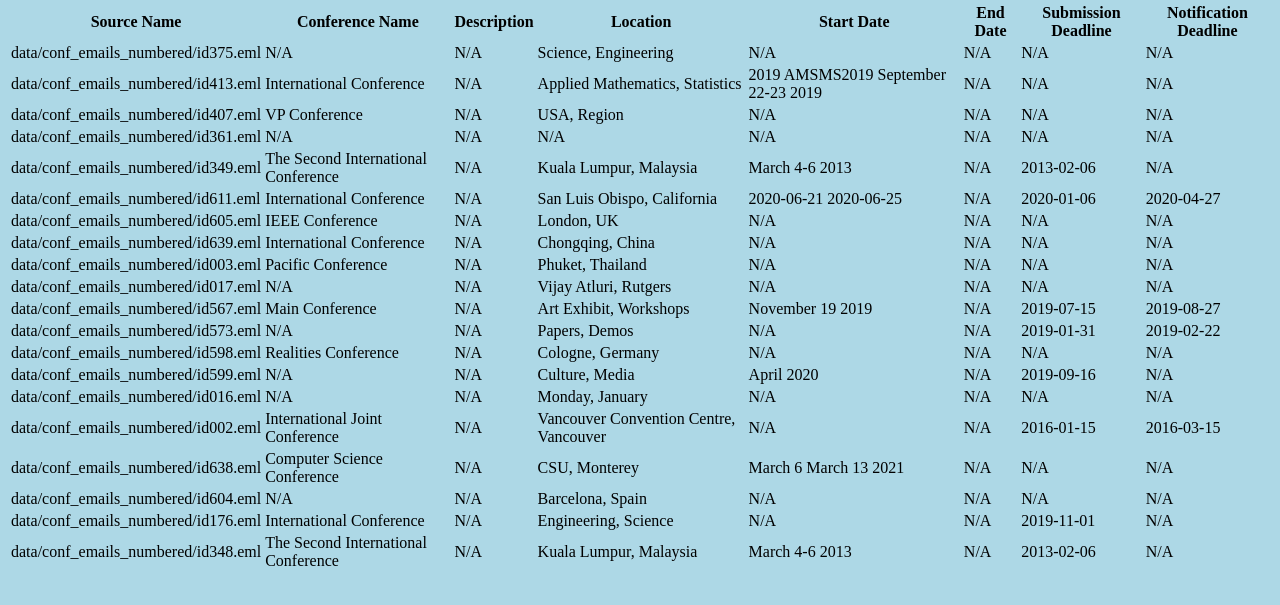
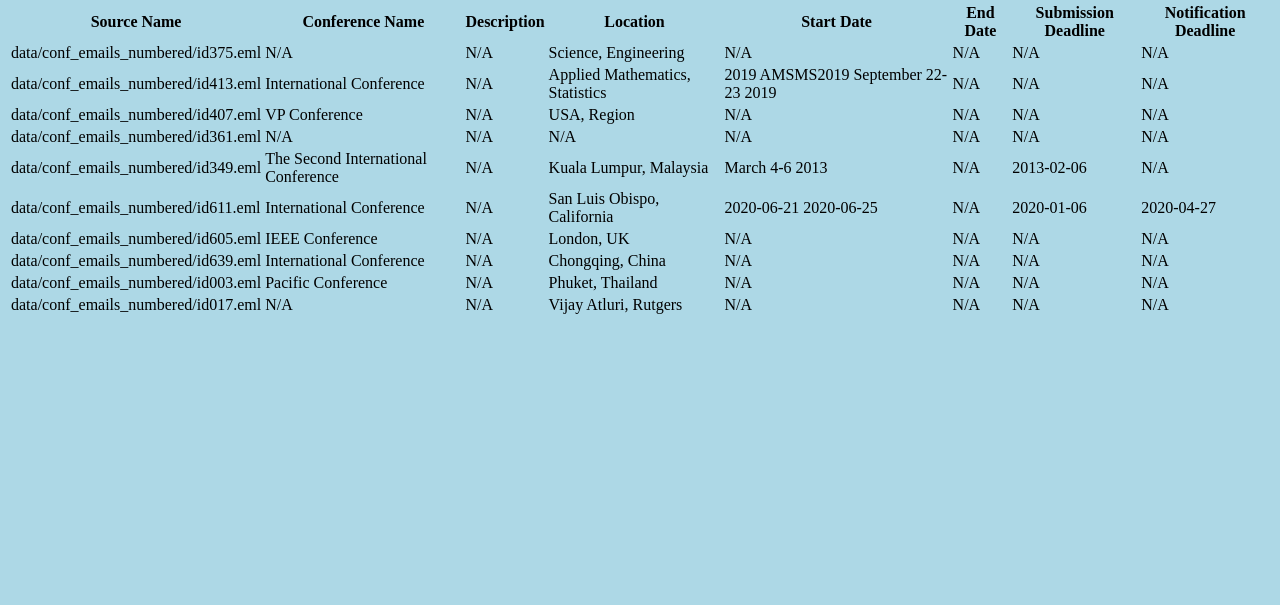
Before and after one commit to gwholland3/Conference-Email-Parser, a plain HTML site: page docs/index.html in a window 1280 px wide. Shown: the part 79-684 px from the top of the page. Drawn offline with Linux system fonts and the light colour scheme.

```diff
--- a/docs/index.html
+++ b/docs/index.html
@@ -300,266 +300,6 @@
       N/A
      </td>
     </tr>
-    <tr>
-     <td>
-      data/conf_emails_numbered/id567.eml
-     </td>
-     <td>
-      Main Conference
-     </td>
-     <td>
-      N/A
-     </td>
-     <td>
-      Art Exhibit, Workshops
-     </td>
-     <td>
-      November 19 2019
-     </td>
-     <td>
-      N/A
-     </td>
-     <td>
-      2019-07-15
-     </td>
-     <td>
-      2019-08-27
-     </td>
-    </tr>
-    <tr>
-     <td>
-      data/conf_emails_numbered/id573.eml
-     </td>
-     <td>
-      N/A
-     </td>
-     <td>
-      N/A
-     </td>
-     <td>
-      Papers, Demos
-     </td>
-     <td>
-      N/A
-     </td>
-     <td>
-      N/A
-     </td>
-     <td>
-      2019-01-31
-     </td>
-     <td>
-      2019-02-22
-     </td>
-    </tr>
-    <tr>
-     <td>
-      data/conf_emails_numbered/id598.eml
-     </td>
-     <td>
-      Realities Conference
-     </td>
-     <td>
-      N/A
-     </td>
-     <td>
-      Cologne, Germany
-     </td>
-     <td>
-      N/A
-     </td>
-     <td>
-      N/A
-     </td>
-     <td>
-      N/A
-     </td>
-     <td>
-      N/A
-     </td>
-    </tr>
-    <tr>
-     <td>
-      data/conf_emails_numbered/id599.eml
-     </td>
-     <td>
-      N/A
-     </td>
-     <td>
-      N/A
-     </td>
-     <td>
-      Culture, Media
-     </td>
-     <td>
-      April 2020
-     </td>
-     <td>
-      N/A
-     </td>
-     <td>
-      2019-09-16
-     </td>
-     <td>
-      N/A
-     </td>
-    </tr>
-    <tr>
-     <td>
-      data/conf_emails_numbered/id016.eml
-     </td>
-     <td>
-      N/A
-     </td>
-     <td>
-      N/A
-     </td>
-     <td>
-      Monday, January
-     </td>
-     <td>
-      N/A
-     </td>
-     <td>
-      N/A
-     </td>
-     <td>
-      N/A
-     </td>
-     <td>
-      N/A
-     </td>
-    </tr>
-    <tr>
-     <td>
-      data/conf_emails_numbered/id002.eml
-     </td>
-     <td>
-      International Joint Conference
-     </td>
-     <td>
-      N/A
-     </td>
-     <td>
-      Vancouver Convention Centre, Vancouver
-     </td>
-     <td>
-      N/A
-     </td>
-     <td>
-      N/A
-     </td>
-     <td>
-      2016-01-15
-     </td>
-     <td>
-      2016-03-15
-     </td>
-    </tr>
-    <tr>
-     <td>
-      data/conf_emails_numbered/id638.eml
-     </td>
-     <td>
-      Computer Science Conference
-     </td>
-     <td>
-      N/A
-     </td>
-     <td>
-      CSU, Monterey
-     </td>
-     <td>
-      March 6 March 13 2021
-     </td>
-     <td>
-      N/A
-     </td>
-     <td>
-      N/A
-     </td>
-     <td>
-      N/A
-     </td>
-    </tr>
-    <tr>
-     <td>
-      data/conf_emails_numbered/id604.eml
-     </td>
-     <td>
-      N/A
-     </td>
-     <td>
-      N/A
-     </td>
-     <td>
-      Barcelona, Spain
-     </td>
-     <td>
-      N/A
-     </td>
-     <td>
-      N/A
-     </td>
-     <td>
-      N/A
-     </td>
-     <td>
-      N/A
-     </td>
-    </tr>
-    <tr>
-     <td>
-      data/conf_emails_numbered/id176.eml
-     </td>
-     <td>
-      International Conference
-     </td>
-     <td>
-      N/A
-     </td>
-     <td>
-      Engineering, Science
-     </td>
-     <td>
-      N/A
-     </td>
-     <td>
-      N/A
-     </td>
-     <td>
-      2019-11-01
-     </td>
-     <td>
-      N/A
-     </td>
-    </tr>
-    <tr>
-     <td>
-      data/conf_emails_numbered/id348.eml
-     </td>
-     <td>
-      The Second International Conference
-     </td>
-     <td>
-      N/A
-     </td>
-     <td>
-      Kuala Lumpur, Malaysia
-     </td>
-     <td>
-      March 4-6 2013
-     </td>
-     <td>
-      N/A
-     </td>
-     <td>
-      2013-02-06
-     </td>
-     <td>
-      N/A
-     </td>
-    </tr>
    </tbody>
   </table>
  </body>
```
Also changed, not shown: data/country_names.txt (renamed from country_names.txt), 3 other files.
